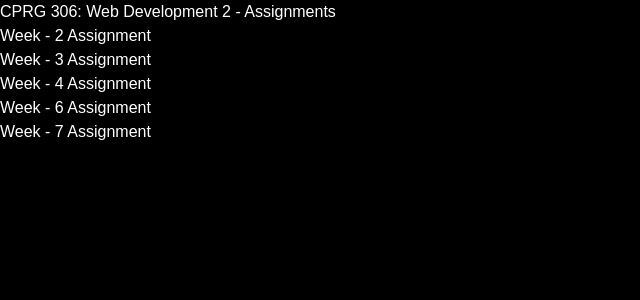
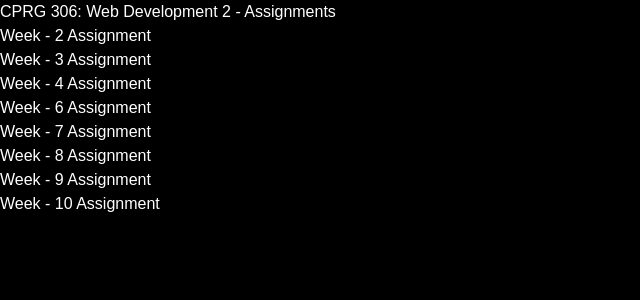
Before and after one commit to UdhavBhagat/cprg306-assignments, a Next.js app: page / in a window 1280 px wide. Shown: the top 300 px of the page, without its empty margins (0-640 px from the left). Built offline with nearby package versions, Linux system fonts and the light colour scheme.

Commit message:
Added link to pages

```diff
--- a/app/page.js
+++ b/app/page.js
@@ -6,7 +6,10 @@ export default function Page() {
       <a href="./week-3">Week - 3 Assignment</a><br />
       <a href="./week-4">Week - 4 Assignment</a><br />
       <a href="./week-6">Week - 6 Assignment</a><br />
-      <a href="./week-7">Week - 7 Assignment</a>
+      <a href="./week-7">Week - 7 Assignment</a><br />
+      <a href="./week-8">Week - 8 Assignment</a><br />
+      <a href="./week=9">Week - 9 Assignment</a><br />
+      <a href="./week-10">Week - 10 Assignment</a>
     </main>
   )
 }
```
